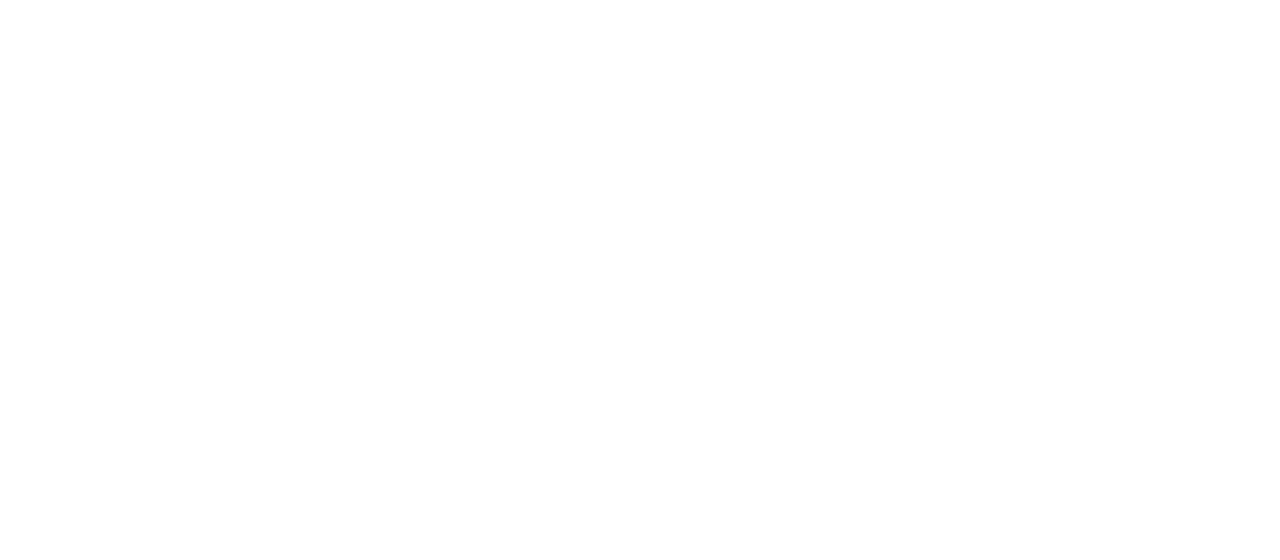
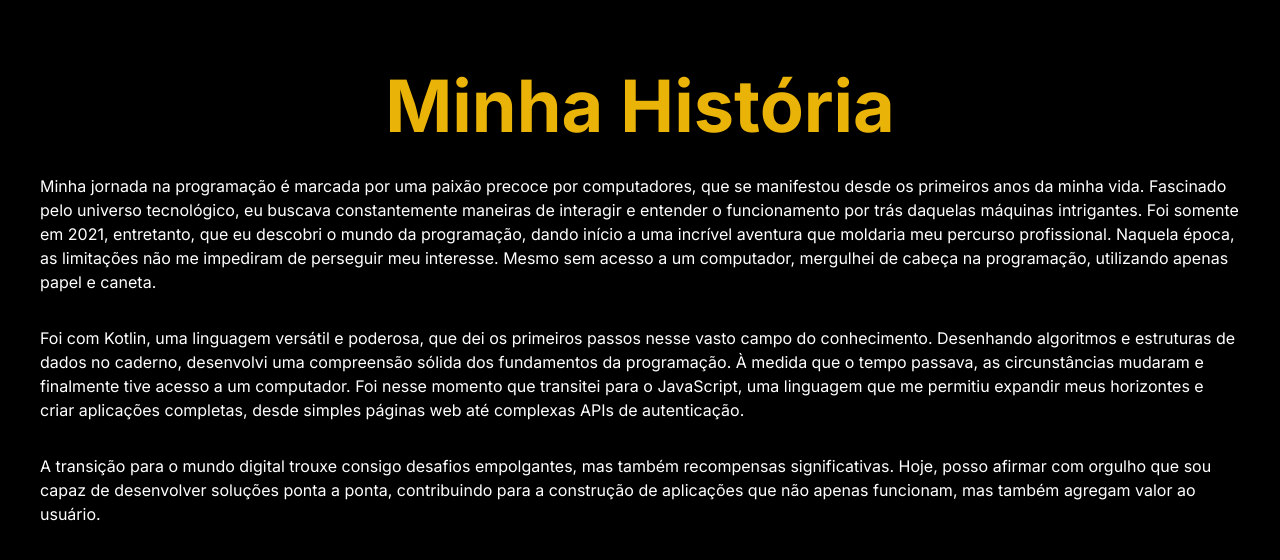
Before and after one commit to 87tawanzinho/PortfolioV2, a Next.js app: page / in a window 1280 px wide. Shown: the part 810-1370 px from the top of the page. Before the commit the page ends 800 px from the top, so only its background shows below. Built offline with nearby package versions, Linux system fonts and the light colour scheme.

Commit message:
second div

```diff
--- /dev/null
+++ b/app/components/SectionTwo.tsx
@@ -0,0 +1,41 @@
+export default function SectionTwo() {
+  return (
+    <div className="h-max bg-black text-white flex flex-col justify-center items-center gap-8 p-10 text-gray-200">
+      <p className="sm: text-3xl lg:text-7xl mt-10 text-yellow-500 font-bold">
+        Minha História
+      </p>
+      <p>
+        Minha jornada na programação é marcada por uma paixão precoce por
+        computadores, que se manifestou desde os primeiros anos da minha vida.
+        Fascinado pelo universo tecnológico, eu buscava constantemente maneiras
+        de interagir e entender o funcionamento por trás daquelas máquinas
+        intrigantes. Foi somente em 2021, entretanto, que eu descobri o mundo da
+        programação, dando início a uma incrível aventura que moldaria meu
+        percurso profissional. Naquela época, as limitações não me impediram de
+        perseguir meu interesse. Mesmo sem acesso a um computador, mergulhei de
+        cabeça na programação, utilizando apenas papel e caneta.
+      </p>
+
+      <p>
+        {" "}
+        Foi com Kotlin, uma linguagem versátil e poderosa, que dei os primeiros
+        passos nesse vasto campo do conhecimento. Desenhando algoritmos e
+        estruturas de dados no caderno, desenvolvi uma compreensão sólida dos
+        fundamentos da programação. À medida que o tempo passava, as
+        circunstâncias mudaram e finalmente tive acesso a um computador. Foi
+        nesse momento que transitei para o JavaScript, uma linguagem que me
+        permitiu expandir meus horizontes e criar aplicações completas, desde
+        simples páginas web até complexas APIs de autenticação.
+      </p>
+
+      <p>
+        {" "}
+        A transição para o mundo digital trouxe consigo desafios empolgantes,
+        mas também recompensas significativas. Hoje, posso afirmar com orgulho
+        que sou capaz de desenvolver soluções ponta a ponta, contribuindo para a
+        construção de aplicações que não apenas funcionam, mas também agregam
+        valor ao usuário.
+      </p>
+    </div>
+  );
+}
--- a/app/page.tsx
+++ b/app/page.tsx
@@ -1,10 +1,12 @@
 import Image from "next/image";
 import SectionOne from "./components/SectionOne";
+import SectionTwo from "./components/SectionTwo";
 
 export default function Home() {
   return (
     <div>
       <SectionOne />
+      <SectionTwo />
     </div>
   );
 }
```
